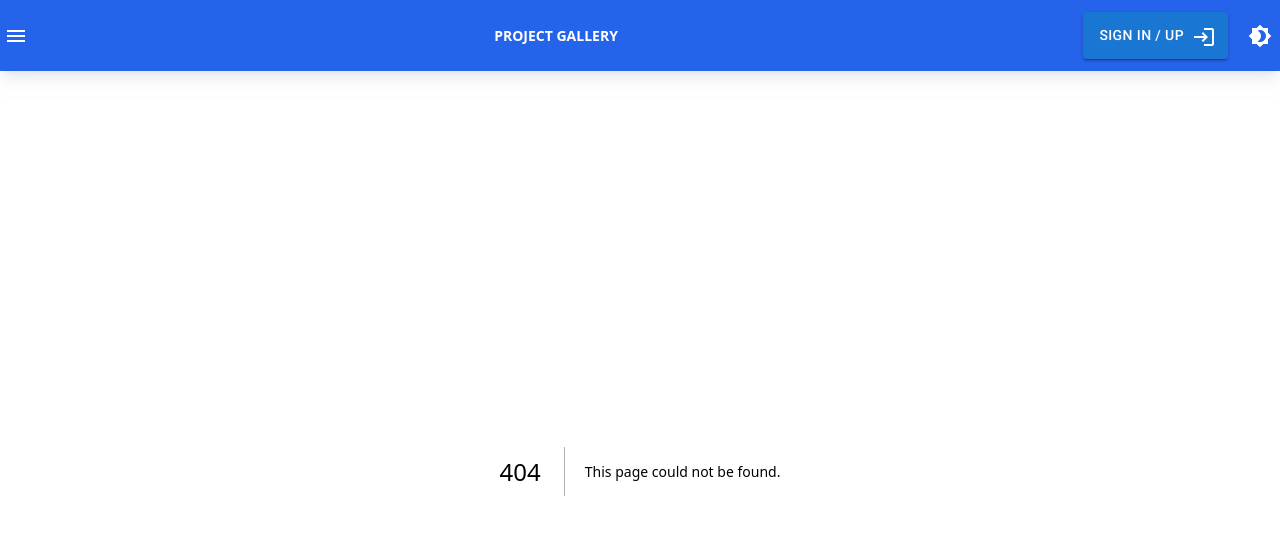
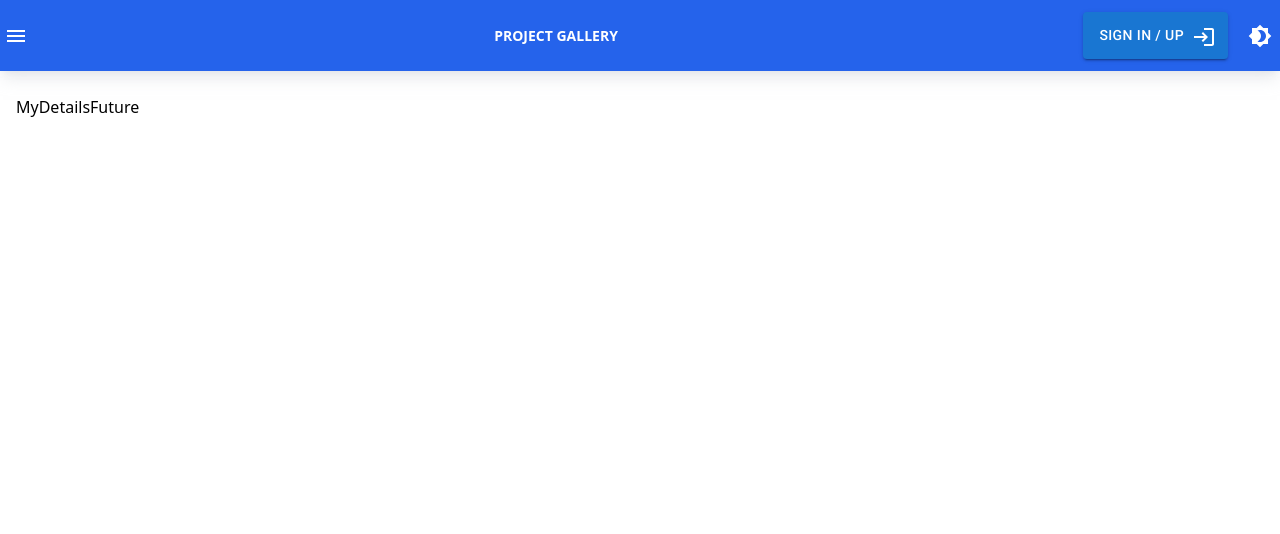
Before and after one commit to project-showroom/project-showroom-v2, a Next.js app: page /my-details in a window 1280 px wide. Before the commit this address had no page. Shown: the top 534 px of the page. Built offline with nearby package versions, Linux system fonts and the light colour scheme.

Commit message:
Refactor: start-my-details-page

```diff
--- /dev/null
+++ b/src/features/my-details-feature/index.ts
@@ -0,0 +1,3 @@
+import { MyDetailsFeature } from './my-details-feature';
+
+export { MyDetailsFeature };
--- /dev/null
+++ b/src/features/my-details-feature/my-details-feature.tsx
@@ -0,0 +1,20 @@
+import { useId } from 'react';
+
+import classNames from 'classnames';
+
+const COMPONENT_NAME = 'MyDetailsFuture';
+const MyDetailsFeature = (props: { className?: string }) => {
+  const id = useId() + '-' + COMPONENT_NAME;
+
+  const { className, ...rest } = props;
+
+  return (
+    <div id={id} {...rest} className={classNames(className, COMPONENT_NAME)}>
+      {COMPONENT_NAME}
+    </div>
+  );
+};
+
+MyDetailsFeature.displayName = COMPONENT_NAME;
+
+export { MyDetailsFeature };
--- /dev/null
+++ b/src/pages/my-details/index.tsx
@@ -0,0 +1,21 @@
+import { useId } from 'react';
+
+import { Box } from '@mui/material';
+import classNames from 'classnames';
+
+import { MyDetailsFeature } from '../../features/my-details-feature';
+
+const COMPONENT_NAME = 'Index';
+export default function MyDetailsPage(props: { className?: string }) {
+  const id = useId() + '-' + COMPONENT_NAME;
+  const { ...rest } = props;
+
+  const mainClassNames = classNames('flex flex-col h-full p-4 mt-2');
+  return (
+    <div id={id} {...rest} className={mainClassNames}>
+      <Box>
+        <MyDetailsFeature />
+      </Box>
+    </div>
+  );
+}
```
